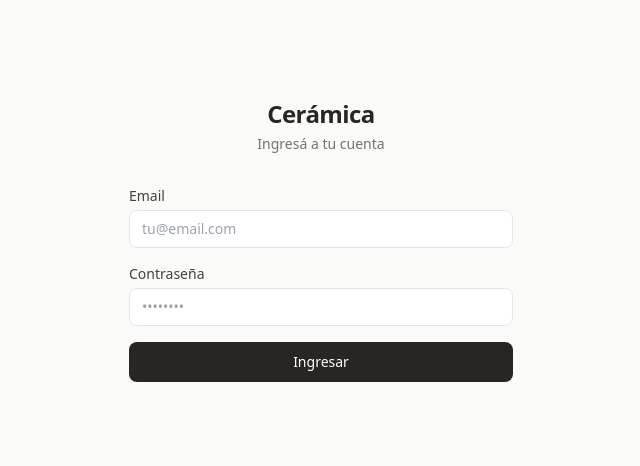
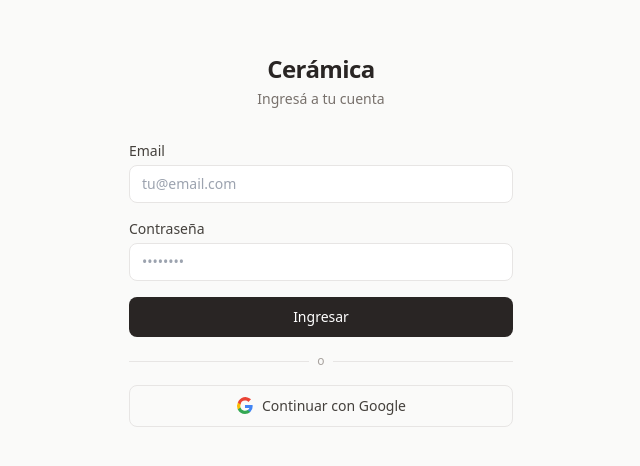
Before and after one commit to SantiagoClerici/Ceramica, a Next.js app in the folder ceramica-app/: page /auth/login in a window 1280 px wide. Shown: the part 160-626 px from the top of the page, without its empty margins (319-959 px from the left). Built offline with nearby package versions, Linux system fonts and the light colour scheme; no server answers.

Commit message:
Update page.tsx

```diff
--- a/ceramica-app/app/auth/login/page.tsx
+++ b/ceramica-app/app/auth/login/page.tsx
@@ -86,6 +86,37 @@ export default function LoginPage() {
           >
             {loading ? "Ingresando..." : "Ingresar"}
           </button>
+          <div className="relative my-4">
+  <div className="absolute inset-0 flex items-center">
+    <div className="w-full border-t border-stone-200" />
+  </div>
+  <div className="relative flex justify-center text-xs text-stone-400">
+    <span className="bg-stone-50 px-2">o</span>
+  </div>
+</div>
+
+<button
+  type="button"
+  onClick={async () => {
+    const supabase = createClient();
+    await supabase.auth.signInWithOAuth({
+      provider: "google",
+      options: {
+        redirectTo: `${location.origin}/auth/callback`,
+      },
+    });
+  }}
+  className="w-full border border-stone-200 text-stone-700 rounded-lg py-2.5 text-sm
+             font-medium hover:bg-stone-50 transition-colors flex items-center justify-center gap-2"
+>
+  <svg width="18" height="18" viewBox="0 0 18 18">
+    <path fill="#4285F4" d="M16.51 8H8.98v3h4.3c-.18 1-.74 1.48-1.6 2.04v2.01h2.6a7.8 7.8 0 0 0 2.38-5.88c0-.57-.05-.66-.15-1.18z"/>
+    <path fill="#34A853" d="M8.98 17c2.16 0 3.97-.72 5.3-1.94l-2.6-2.04a4.8 4.8 0 0 1-7.18-2.54H1.83v2.07A8 8 0 0 0 8.98 17z"/>
+    <path fill="#FBBC05" d="M4.5 10.48A4.8 4.8 0 0 1 4.5 7.52V5.45H1.83a8 8 0 0 0 0 7.1z"/>
+    <path fill="#EA4335" d="M8.98 3.58c1.32 0 2.5.45 3.44 1.35l2.56-2.56A8 8 0 0 0 1.83 5.45L4.5 7.52A4.8 4.8 0 0 1 8.98 3.58z"/>
+  </svg>
+  Continuar con Google
+</button>
         </form>
       </div>
     </main>
```
